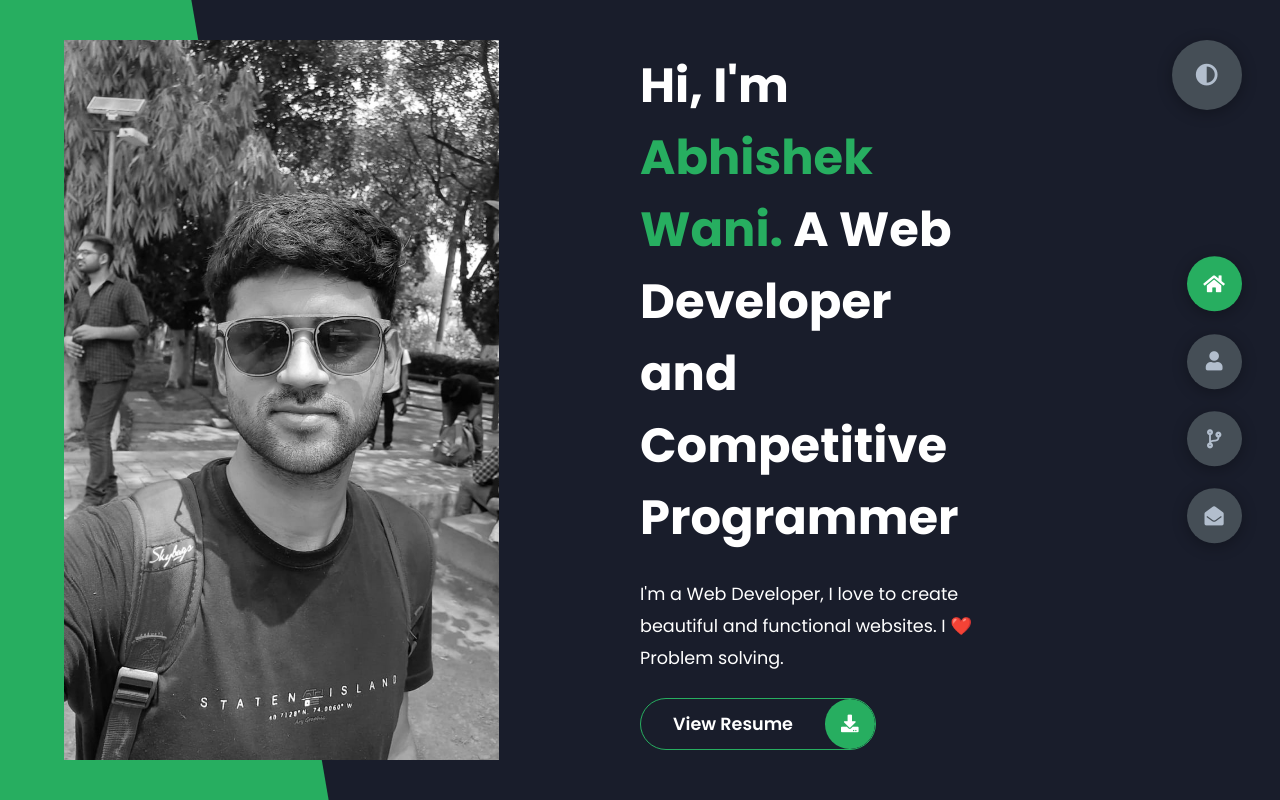
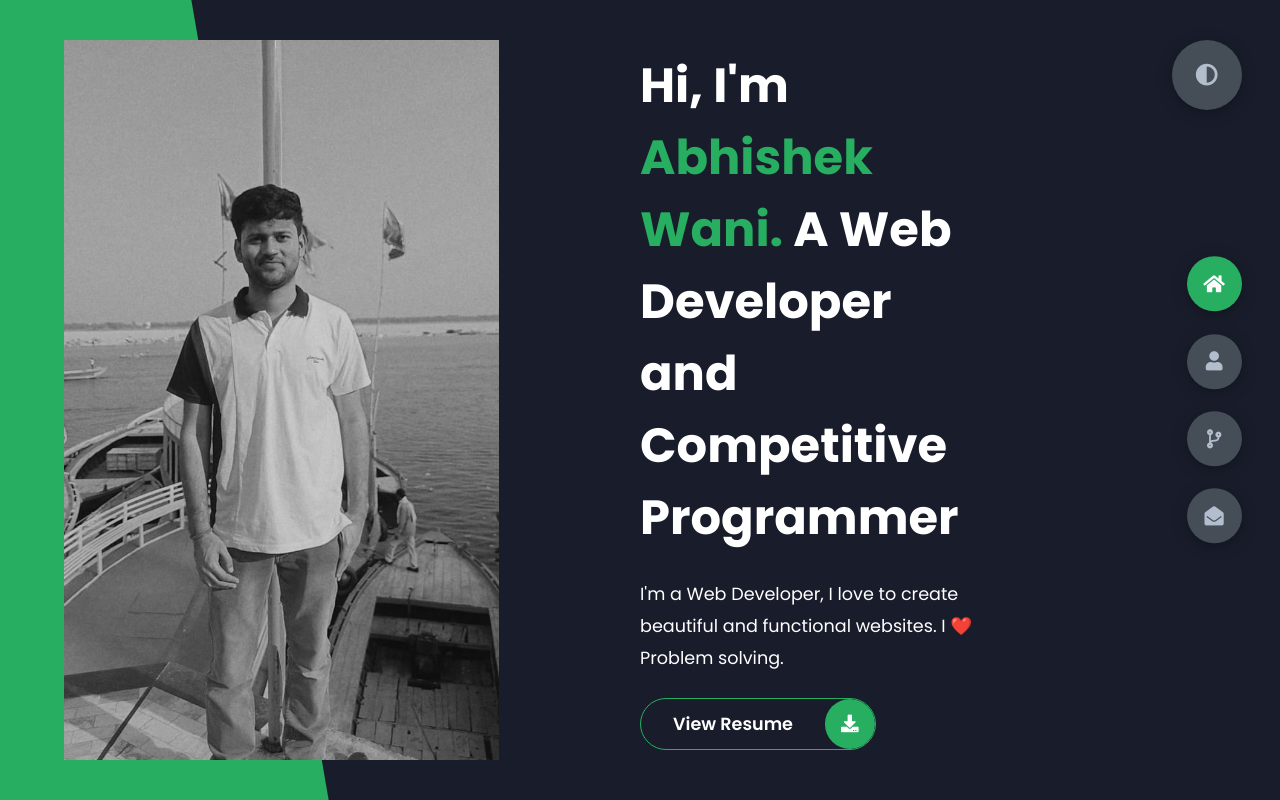
Before and after one commit to Abhishek001-1/Portfolio, a plain HTML site: page index.html in a window 1280 px wide. Drawn offline with Linux system fonts and the light colour scheme.

Commit message:
Update index.html

```diff
--- a/index.html
+++ b/index.html
@@ -17,7 +17,7 @@
             <div class="left-header">
                 <div class="h-shape"></div>
                 <div class="image">
-                    <img src="img/WhatsApp Image 2024-01-27 at 01.23.42.jpeg" alt="">
+                    <img src="img/profile.jpeg" alt="">
                 </div>
             </div>
             <div class="right-header">
```
